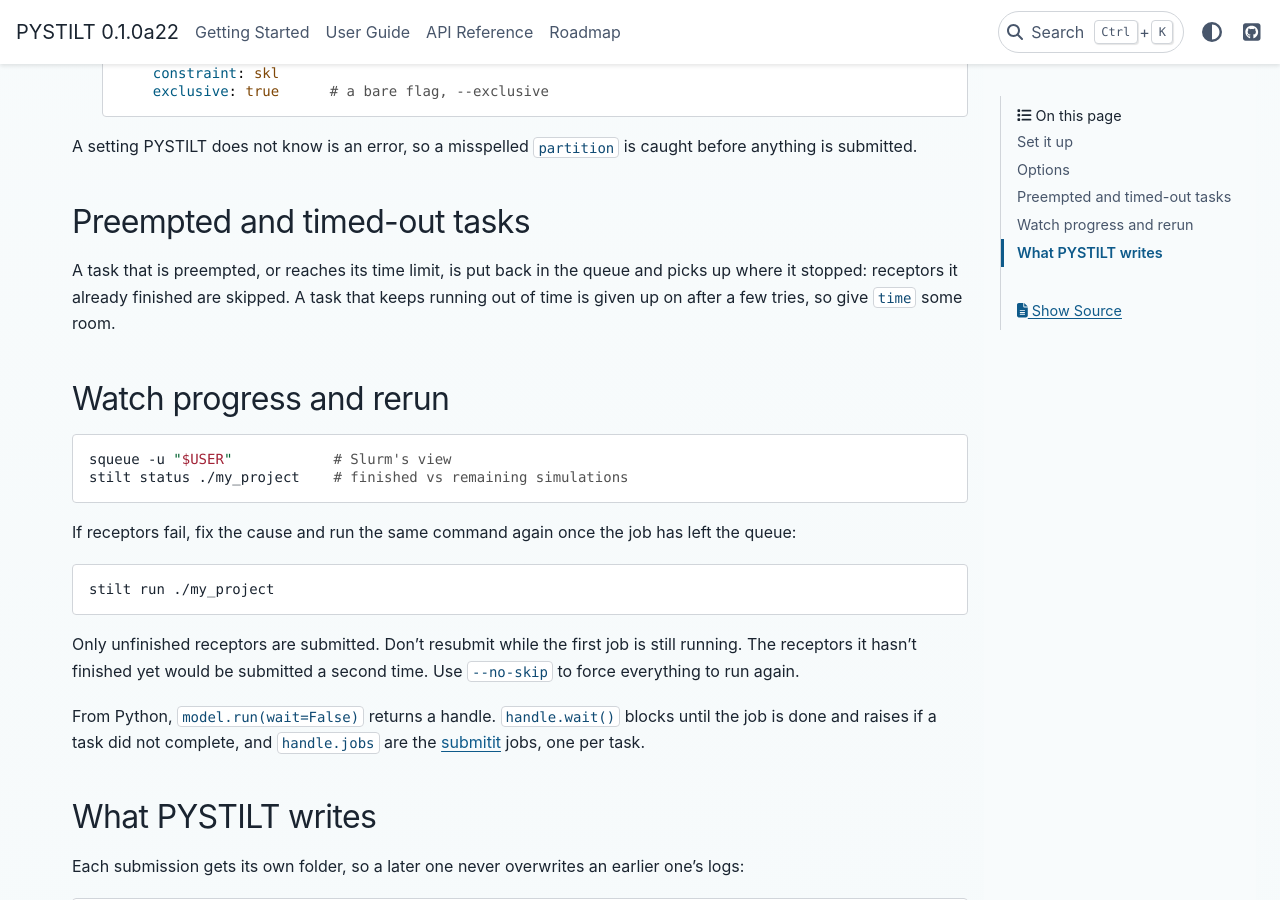
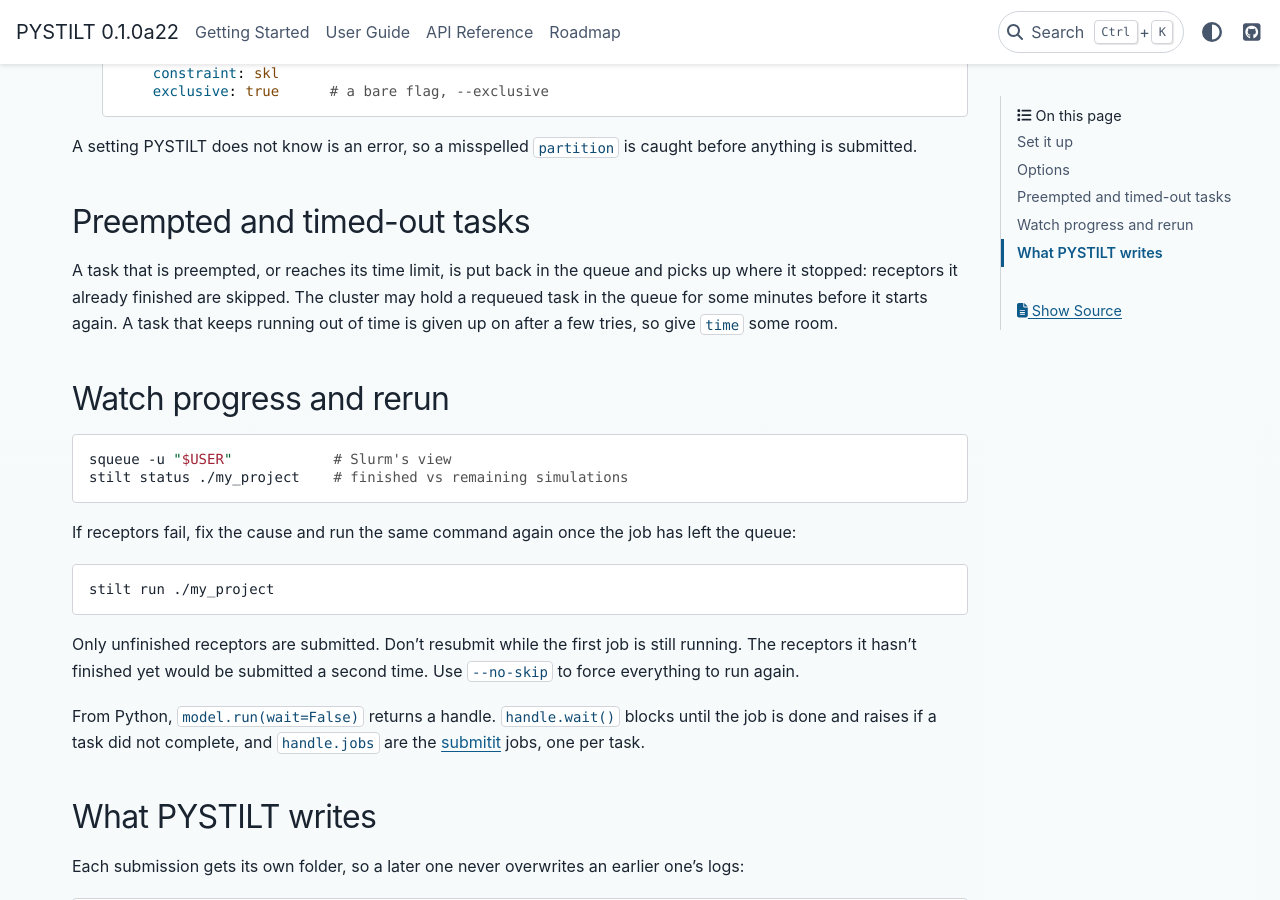
Before and after one commit to fbirds5230/runtraj, a Sphinx documentation site: the page built from docs/guides/execution/slurm.rst, in a window 1280 px wide and 900 px high, scrolled down 1575 px. Built offline with Sphinx 7.4.7 and the PyData theme 0.15.4, drawn with Linux system fonts in a browser that asks for light colours; pages that are not in the unit, such as notebooks, are missing from menus.

Commit message:
docs(slurm): a requeued task may wait before it starts again

```diff
--- a/docs/guides/execution/slurm.rst
+++ b/docs/guides/execution/slurm.rst
@@ -82,8 +82,9 @@ Preempted and timed-out tasks
 
 A task that is preempted, or reaches its time limit, is put back in the
 queue and picks up where it stopped: receptors it already finished are
-skipped. A task that keeps running out of time is given up on after a few
-tries, so give ``time`` some room.
+skipped. The cluster may hold a requeued task in the queue for some minutes
+before it starts again. A task that keeps running out of time is given up
+on after a few tries, so give ``time`` some room.
 
 Watch progress and rerun
 ------------------------
```
